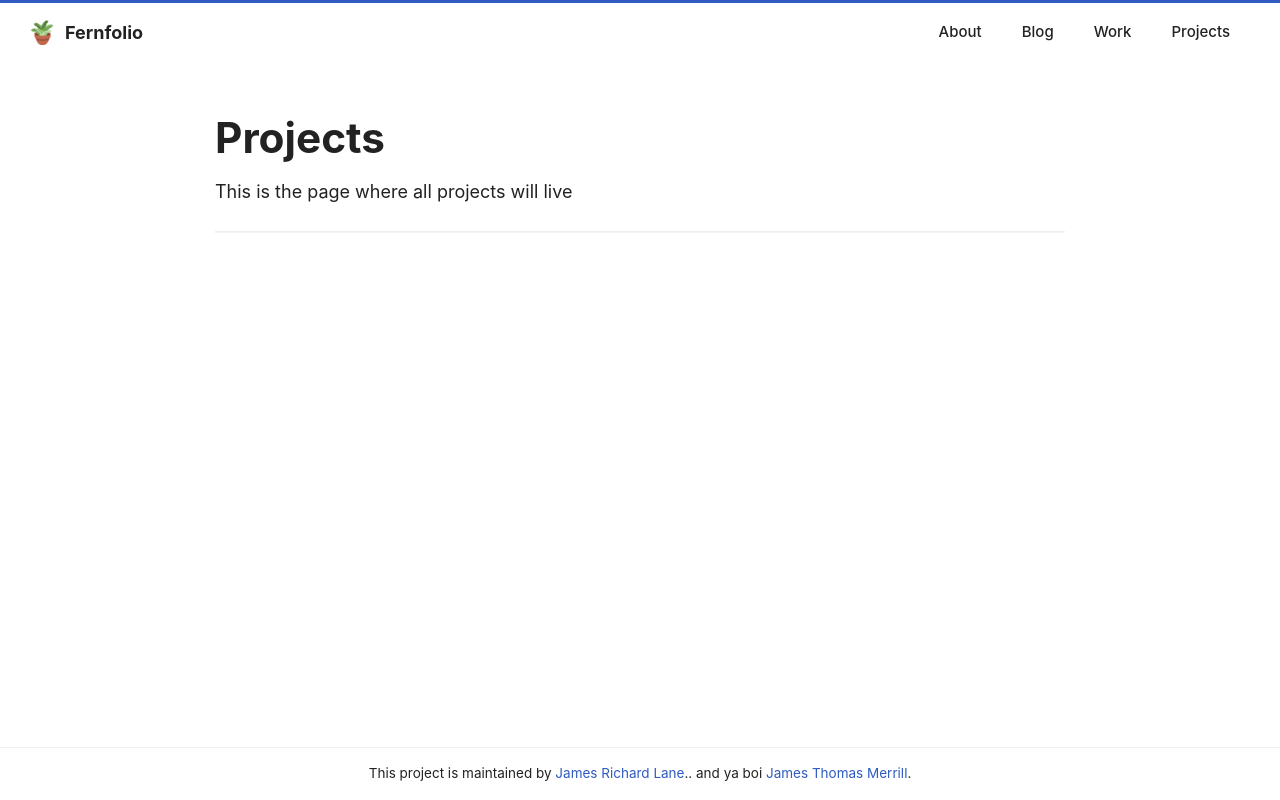
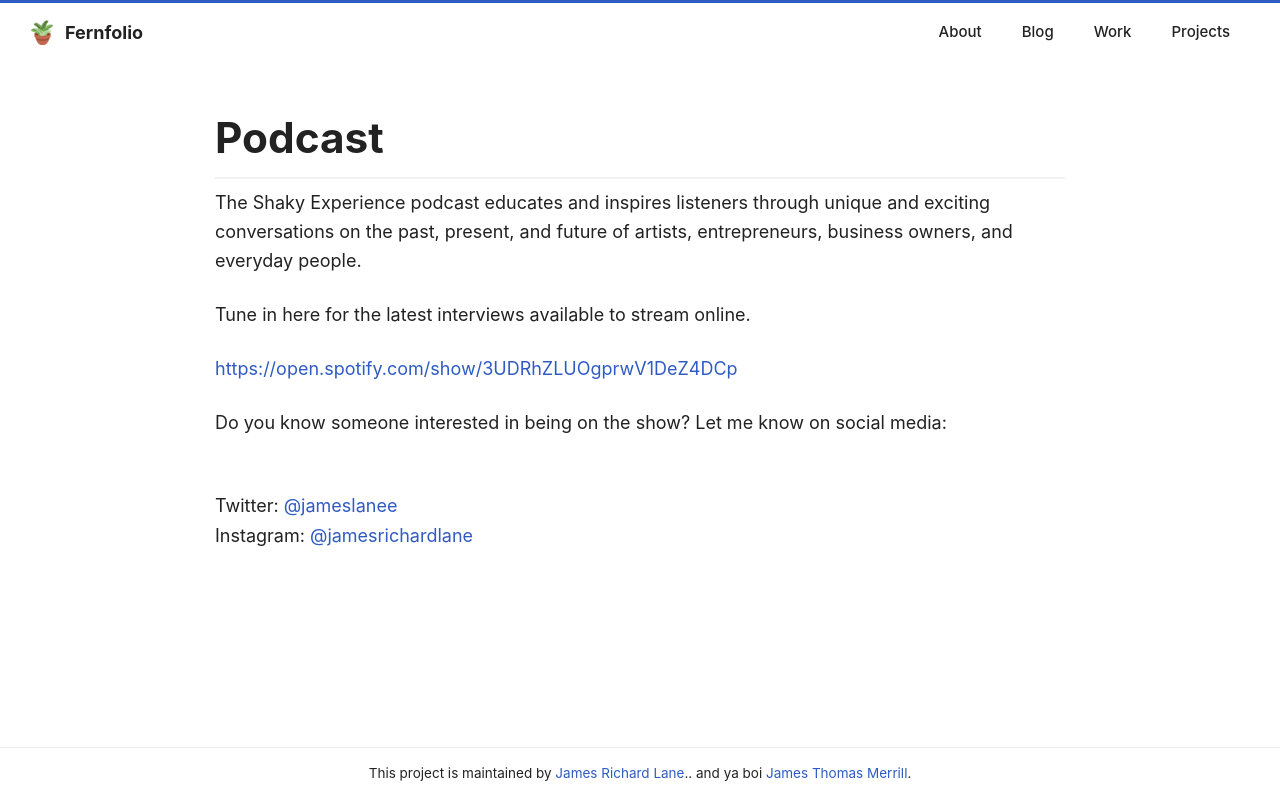
Before and after one commit to lostPixels/shakyexperience, an Eleventy site: page pages/projects.md in a window 1280 px wide. Built offline with nearby package versions, Linux system fonts and the light colour scheme; Eleventy itself is replaced by a stand-in of ours; files that its build step writes are made by us from their sources.

Commit message:
Update Page “projects”

```diff
--- a/pages/projects.md
+++ b/pages/projects.md
@@ -1,12 +1,23 @@
 ---
+emoji: 💻
 layout: layouts/projects.njk
-title: Projects
+title: Podcast
+subtitle: ""
 date: 2021-01-01
 permalink: /projects/index.html
 metaDescription: A sample Projects page
-subtitle: This is the page where all projects will live
-emoji: 💻
 eleventyNavigation:
   key: Projects
   order: 4
 ---
+The Shaky Experience podcast educates and inspires listeners through unique and exciting conversations on the past, present, and future of artists, entrepreneurs, business owners, and everyday people.
+
+Tune in here for the latest interviews available to stream online.
+
+<https://open.spotify.com/show/3UDRhZLUOgprwV1DeZ4DCp>
+
+Do you know someone interested in being on the show? Let me know on social media:
+
+\
+Twitter: [@jameslanee](https://www.mixcloud.com/jameslanee)\
+Instagram: [@jamesrichardlane](https://www.mixcloud.com/jamesrichardlane)
```
